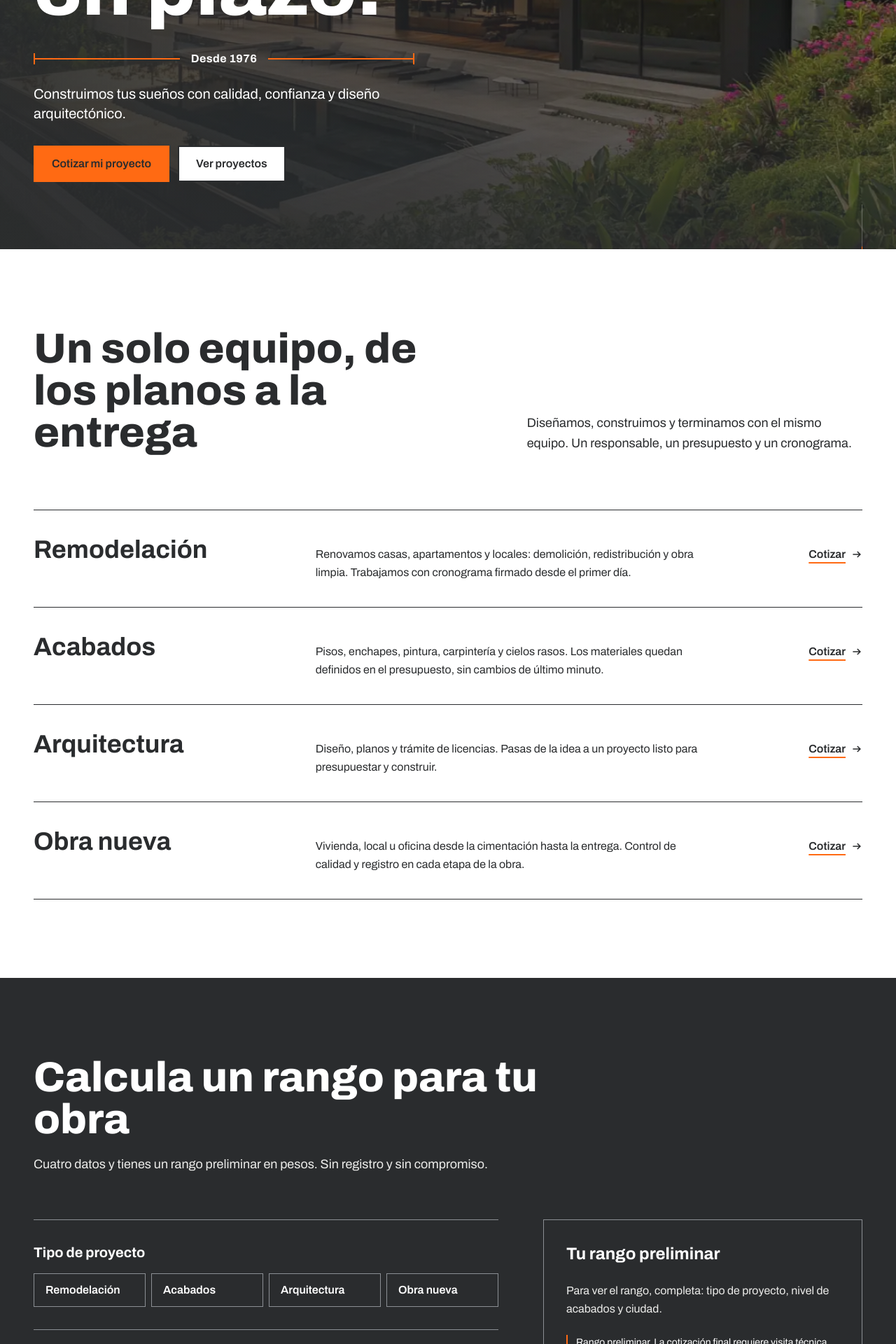
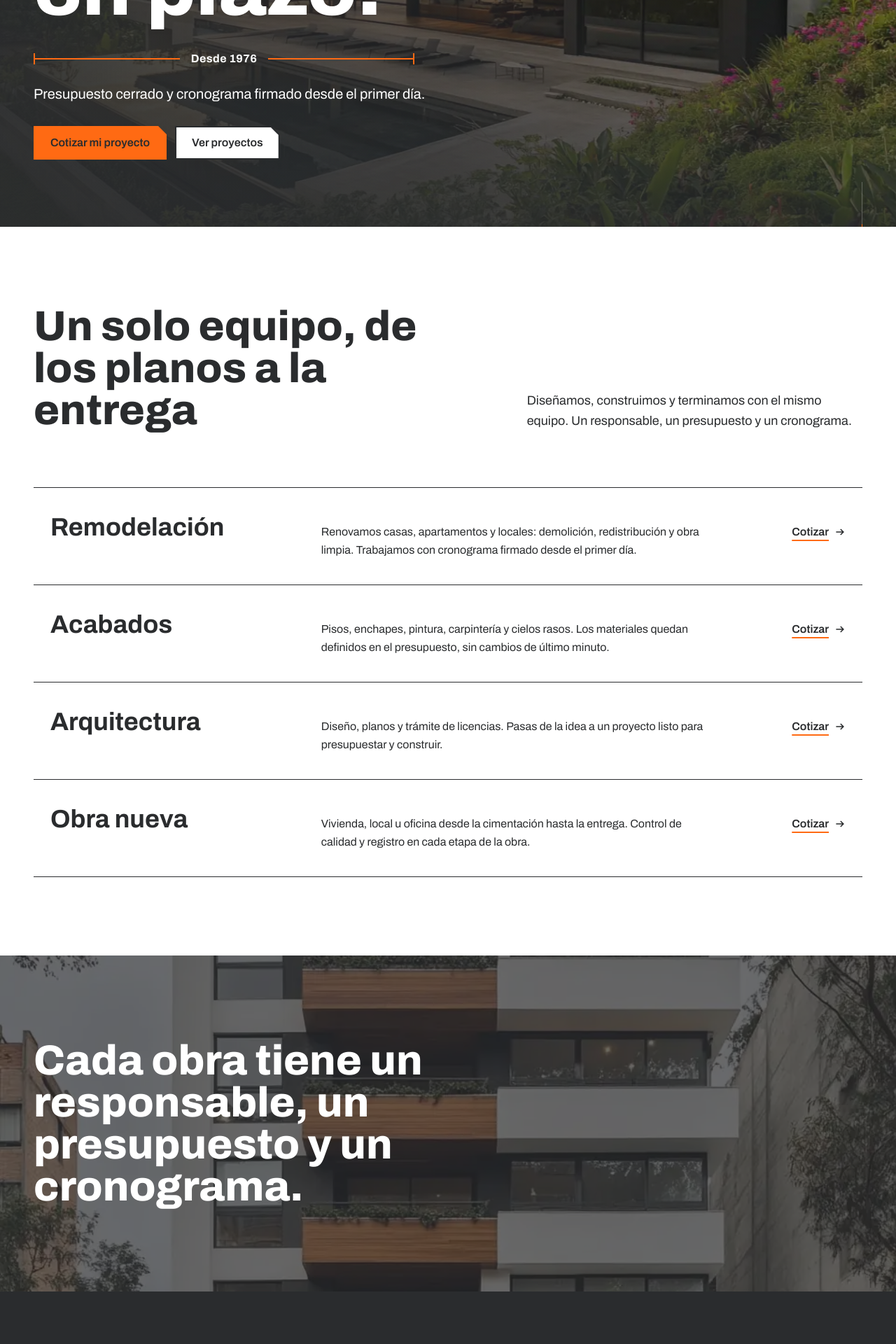
Before and after one commit to cristian596/Nova-Construct, a React (Vite) app: page / in a window 1280 px wide. Shown: the part 520-2440 px from the top of the page at 70% size. Built offline with nearby package versions, Linux system fonts and the light colour scheme.

Commit message:
feat: cambios de UI UX para el diseño de la pagina

```diff
--- /dev/null
+++ b/src/components/BandaFoto.jsx
@@ -0,0 +1,26 @@
+import { contenedor } from '../lib/ui.js'
+
+const IMAGEN_BANDA = '/projects/edificio-cedritos.webp'
+
+export default function BandaFoto() {
+  return (
+    <section className="relative isolate flex h-[40vh] min-h-64 w-full items-center overflow-hidden bg-graphite lg:h-[60vh]">
+      {/* Decorativa: la frase de abajo es el texto que lee el lector de pantalla. */}
+      <img
+        src={IMAGEN_BANDA}
+        alt=""
+        loading="lazy"
+        decoding="async"
+        className="absolute inset-0 -z-20 size-full object-cover motion-safe:animate-zoom-lento"
+      />
+      <div aria-hidden="true" className="absolute inset-0 -z-10 bg-graphite/70" />
+
+      <div className={contenedor}>
+        {/* TODO: confirmar con el cliente */}
+        <p className="ancho-condensado max-w-3xl text-3xl font-extrabold leading-[1] text-white sm:text-5xl lg:text-6xl">
+          Cada obra tiene un responsable, un presupuesto y un cronograma.
+        </p>
+      </div>
+    </section>
+  )
+}
--- /dev/null
+++ b/src/components/DatosConfianza.jsx
@@ -0,0 +1,25 @@
+import { MARCA, esPendiente } from '../data/marca.js'
+import { contenedor } from '../lib/ui.js'
+
+// Se muestran solo las cifras ya completadas; con menos de dos la franja pierde sentido y se oculta.
+const DATOS = MARCA.datosConfianza.filter((dato) => !esPendiente(dato.valor))
+
+export default function DatosConfianza() {
+  if (DATOS.length < 2) return null
+
+  return (
+    <section aria-label="Datos de la empresa" className="bg-concrete text-graphite">
+      <ul className={`${contenedor} flex flex-col sm:flex-row`}>
+        {DATOS.map((dato) => (
+          <li
+            key={dato.etiqueta}
+            className="flex-1 border-t border-cement py-6 first:border-t-0 sm:border-l sm:border-t-0 sm:px-8 sm:py-8 sm:first:border-l-0 sm:first:pl-0"
+          >
+            <p className="ancho-condensado text-5xl font-extrabold leading-none tabular-nums">{dato.valor}</p>
+            <p className="mt-2 text-sm">{dato.etiqueta}</p>
+          </li>
+        ))}
+      </ul>
+    </section>
+  )
+}
--- a/src/components/Header.jsx
+++ b/src/components/Header.jsx
@@ -27,7 +27,7 @@ export default function Header() {
 
   return (
     <header className="fixed inset-x-0 top-0 z-50 border-b border-cement bg-white">
-      <div className={`${contenedor} flex h-16 items-center justify-between gap-6`}>
+      <div className={`${contenedor} flex h-16 items-center justify-between gap-3 sm:gap-6`}>
         <a href={`${raiz}#inicio`}className="flex min-h-11 items-center" aria-label={`${MARCA.nombre}, ir al inicio`}>
           <Logo />
         </a>
@@ -47,9 +47,9 @@ export default function Header() {
           </ul>
         </nav>
 
-        <div className="flex items-center gap-3">
-          <a href={`${raiz}#cotizador`} className={`${botonPrimario} hidden min-h-11 py-2 sm:inline-flex`}>
-            Cotizar proyecto
+        <div className="flex items-center gap-1 sm:gap-3">
+          <a href={`${raiz}#cotizador`} className={`${botonPrimario} min-h-11 px-4 py-2 sm:px-6`}>
+            Cotizar<span className="sr-only sm:not-sr-only">&nbsp;proyecto</span>
           </a>
           <button
             ref={botonRef}
--- a/src/components/Servicios.jsx
+++ b/src/components/Servicios.jsx
@@ -44,8 +44,12 @@ export default function Servicios({ onCotizar }) {
           {SERVICIOS.map((servicio) => (
             <li
               key={servicio.tipo}
-              className="grid gap-3 border-t border-graphite py-7 sm:grid-cols-12 sm:items-baseline sm:gap-6 lg:py-9"
+              className="group relative grid gap-3 overflow-hidden border-t border-graphite px-4 py-7 transition-colors duration-[250ms] focus-within:bg-concrete hover:bg-concrete motion-reduce:transition-none sm:grid-cols-12 sm:items-baseline sm:gap-6 sm:px-6 lg:py-9"
             >
+              <span
+                aria-hidden="true"
+                className="absolute inset-y-0 left-0 w-1 -translate-x-full bg-safety transition-transform duration-[250ms] ease-out group-focus-within:translate-x-0 group-hover:translate-x-0 motion-reduce:transition-none"
+              />
               <h3 className="ancho-semi text-3xl font-bold leading-none sm:col-span-4 lg:text-4xl">
                 {servicio.titulo}
               </h3>
@@ -53,13 +57,13 @@ export default function Servicios({ onCotizar }) {
               <a
                 href="#cotizador"
                 onClick={() => onCotizar(servicio.tipo)}
-                className="group inline-flex min-h-11 items-center gap-2 justify-self-start font-semibold underline decoration-safety decoration-2 underline-offset-[6px] sm:col-span-8 sm:col-start-5 lg:col-span-2 lg:justify-self-end"
+                className="group/enlace inline-flex min-h-11 items-center gap-2 justify-self-start focus-visible:outline focus-visible:outline-2 focus-visible:outline-offset-4 focus-visible:outline-graphite font-semibold underline decoration-safety decoration-2 underline-offset-[6px] sm:col-span-8 sm:col-start-5 lg:col-span-2 lg:justify-self-end"
               >
                 Cotizar<span className="sr-only"> {servicio.titulo.toLowerCase()}</span>
                 <svg
                   aria-hidden="true"
                   viewBox="0 0 20 20"
-                  className="size-4 transition-transform group-hover:translate-x-1 motion-reduce:transition-none"
+                  className="size-4 transition-transform group-hover/enlace:translate-x-1 motion-reduce:transition-none"
                   fill="none"
                   stroke="currentColor"
                   strokeWidth="2"
--- a/src/data/marca.js
+++ b/src/data/marca.js
@@ -1,12 +1,19 @@
 // Fuente única de los datos de la marca. Los componentes leen de aquí.
 // TODO: reemplazar todos los valores marcados antes de publicar.
+// Los campos cuyo valor empieza con "TODO" se ocultan automáticamente en la web (contacto, aviso
+// de privacidad y franja de datos) hasta que el cliente los complete con su información real.
+
+// Un campo está pendiente si está vacío o su valor empieza con "TODO".
+export const esPendiente = (valor) => !valor || String(valor).trim().startsWith('TODO')
+
 export const MARCA = {
   // Aparece en logotipo, header, footer, mensajes de WhatsApp y textos de accesibilidad.
   // La primera palabra se muestra en negrita fuerte en el logotipo.
   nombre: 'AQUI VA TU MARCA',
 
-  // TODO: frase corta bajo el titular del hero y en el footer.
-  eslogan: 'Construimos tus sueños con calidad, confianza y diseño arquitectónico.',
+  // Frase corta bajo el titular del hero y en el footer.
+  // TODO: confirmar con el cliente
+  eslogan: 'Presupuesto cerrado y cronograma firmado desde el primer día.',
 
   // TODO: ciudad sede. Se muestra junto a la dirección en la sección de contacto.
   ciudad: 'Bogotá',
@@ -52,6 +59,14 @@ export const MARCA = {
   // TODO: año de fundación. Se muestra como "Desde AAAA" en el hero.
   anio_fundacion: 1976,
 
+  // TODO: tres datos para la franja bajo el hero. Reemplazar "TODO" por la cifra real (por ejemplo
+  // "25", "300+", "10 años"). Las columnas con "TODO" se ocultan; si quedan menos de dos, se oculta la franja.
+  datosConfianza: [
+    { valor: 'TODO', etiqueta: 'años de experiencia' },
+    { valor: 'TODO', etiqueta: 'proyectos entregados' },
+    { valor: 'TODO', etiqueta: 'de garantía por escrito' },
+  ],
+
   // TODO: enlaces a perfiles. Solo se muestran en el footer los que no estén vacíos.
   redes: {
     instagram: '',
--- a/src/lib/ui.js
+++ b/src/lib/ui.js
@@ -2,12 +2,23 @@
 
 export const contenedor = 'mx-auto w-full max-w-7xl px-4 sm:px-8 lg:px-12'
 
-const botonBase =
-  'inline-flex min-h-12 items-center justify-center gap-2 border-2 px-6 py-3 text-base font-semibold transition-colors'
+// Chaflán de 12 px arriba a la derecha. El clip-path recorta el borde, así que el contorno se pinta
+// con el fondo del botón (color del borde) y el relleno va en ::before/::after, 2 px hacia adentro
+// y con un chaflán de 10,83 px (12 px menos el desplazamiento diagonal de 2 px).
+// En foco el clip-path se quita para que el contorno de foco no quede recortado.
+// El relleno de ::after crece de izquierda a derecha en 300 ms; con reduced-motion el cambio es instantáneo.
+const botonBase = [
+  'relative isolate inline-flex min-h-12 items-center justify-center gap-2 px-6 py-3 text-base font-semibold',
+  '[clip-path:polygon(0_0,calc(100%_-_12px)_0,100%_12px,100%_100%,0_100%)] focus-visible:[clip-path:none]',
+  'transition-[color,transform] duration-300 motion-reduce:transition-none motion-safe:active:translate-y-px',
+  'before:absolute before:inset-[2px] before:-z-20 before:[clip-path:polygon(0_0,calc(100%_-_10.83px)_0,100%_10.83px,100%_100%,0_100%)]',
+  'after:absolute after:inset-[2px] after:-z-10 after:origin-left after:scale-x-0 after:[clip-path:polygon(0_0,calc(100%_-_10.83px)_0,100%_10.83px,100%_100%,0_100%)]',
+  'after:transition-transform after:duration-300 after:ease-out motion-reduce:after:transition-none hover:after:scale-x-100',
+].join(' ')
 
 // Texto grafito sobre naranja: 4,9:1 (AA).
-export const botonPrimario = `${botonBase} border-safety bg-safety text-graphite hover:bg-white`
+export const botonPrimario = `${botonBase} bg-safety text-graphite before:bg-safety after:bg-white`
 
-export const botonSecundario = `${botonBase} border-graphite bg-white text-graphite hover:bg-graphite hover:text-white`
+export const botonSecundario = `${botonBase} bg-graphite text-graphite before:bg-white after:bg-graphite hover:text-white`
 
 export const tituloSeccion = 'ancho-condensado text-4xl font-extrabold leading-[0.95] sm:text-5xl lg:text-6xl'
--- a/src/pages/Inicio.jsx
+++ b/src/pages/Inicio.jsx
@@ -1,6 +1,8 @@
 import { useState } from 'react'
 import Hero from '../components/Hero.jsx'
+import DatosConfianza from '../components/DatosConfianza.jsx'
 import Servicios from '../components/Servicios.jsx'
+import BandaFoto from '../components/BandaFoto.jsx'
 import Cotizador from '../components/Cotizador.jsx'
 import Proyectos from '../components/Proyectos.jsx'
 import Proceso from '../components/Proceso.jsx'
@@ -14,7 +16,9 @@ export default function Inicio() {
   return (
     <main id="contenido">
       <Hero />
+      <DatosConfianza />
       <Servicios onCotizar={setTipo} />
+      <BandaFoto />
       <Cotizador tipo={tipo} onTipoChange={setTipo} />
       <Proyectos />
       <Proceso />
```
Also changed, not shown: src/components/Contacto.jsx (+16 -3 lines), src/components/Proyectos.jsx (+38 -6 lines), src/pages/AvisoPrivacidad.jsx (+12 -2 lines).
